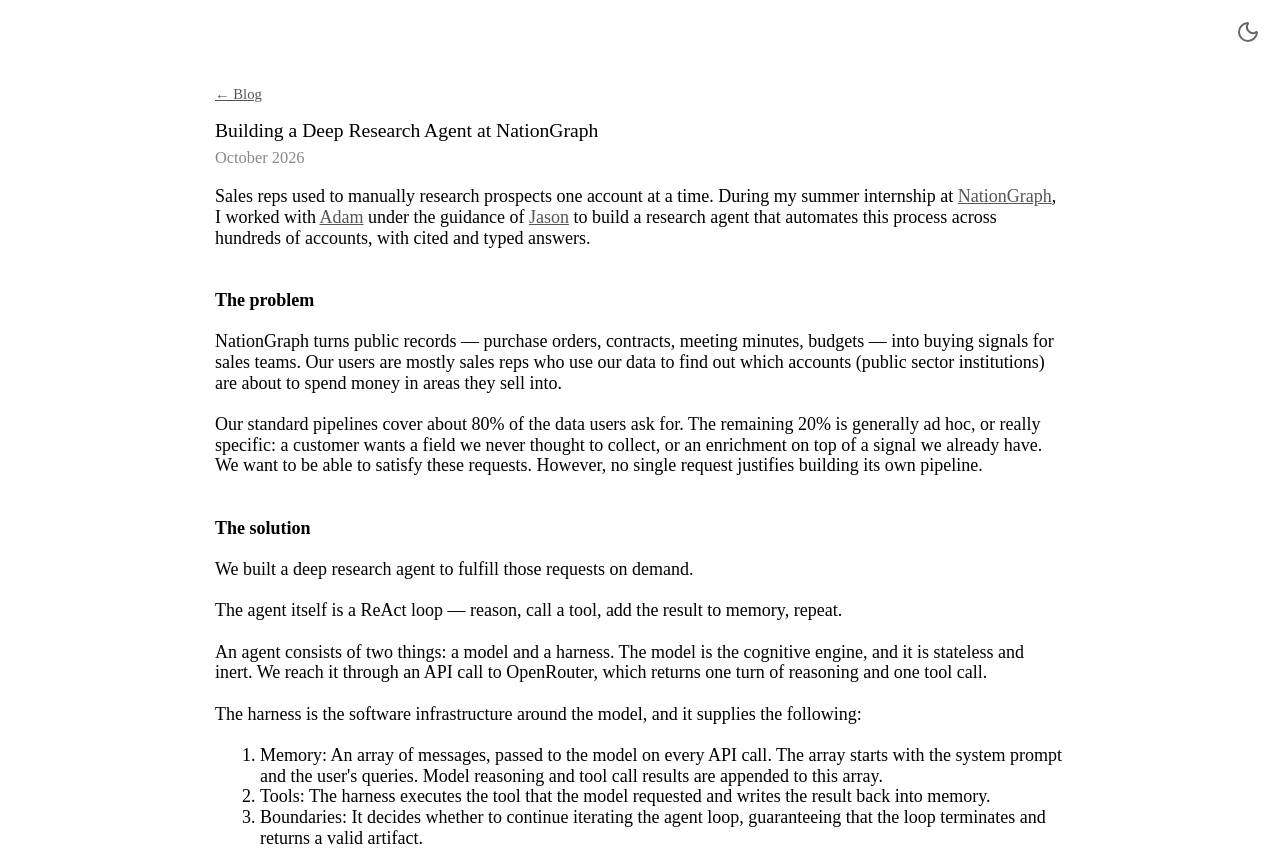
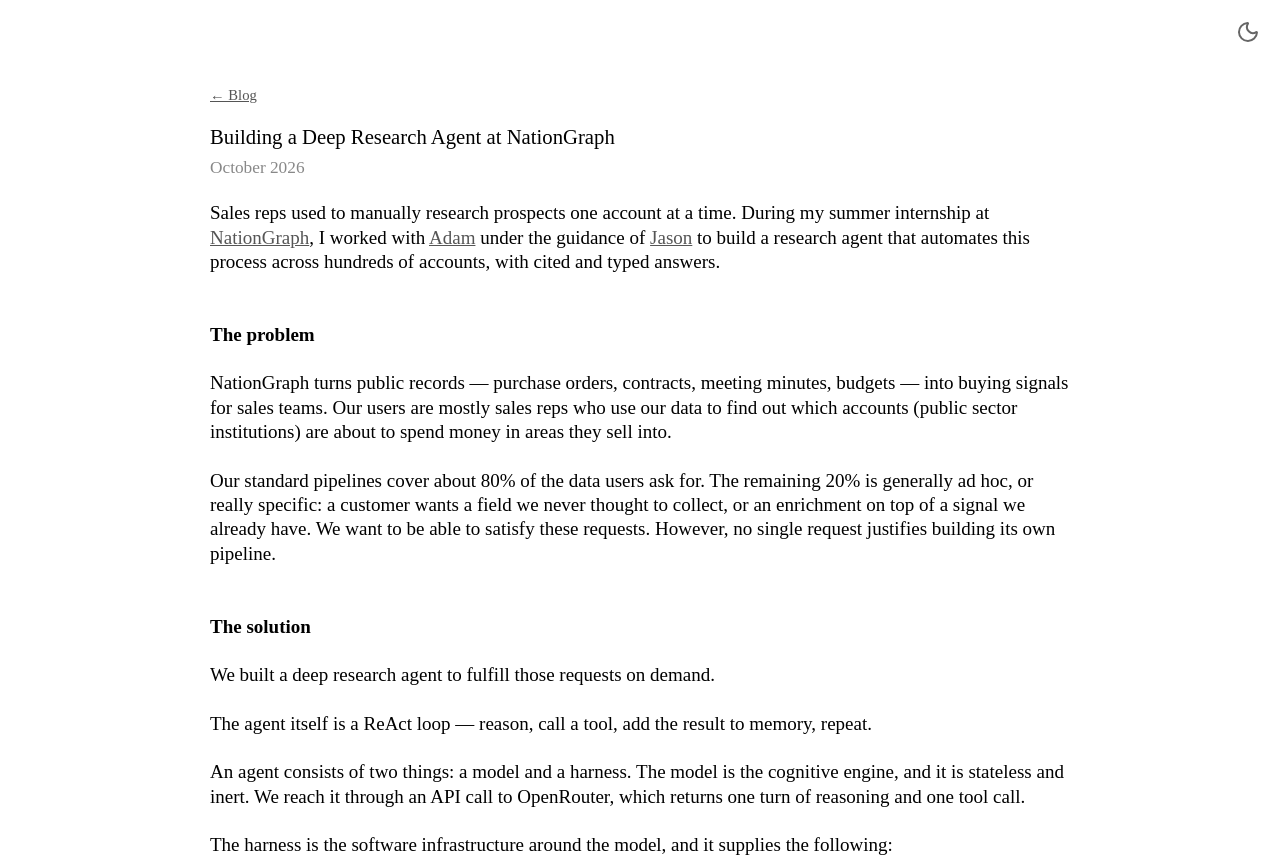
Before and after one commit to joannalauu/personal-website, a plain HTML site: page blog/building-a-deep-research-agent-at-nationgraph/index.html in a window 1280 px wide. Shown: the top 866 px of the page. Drawn offline with Linux system fonts and the light colour scheme; a script that the page names is missing.

Commit message:
fix styles

```diff
--- a/styles.css
+++ b/styles.css
@@ -92,17 +92,17 @@
 }
 
 /* Blog post, laid out like reading a document full screen: large Times New Roman text
-   (18px) in an 850px column with wide margins, single line spacing, one blank line between
+   (19px) in an 860px column with wide margins, single line spacing, one blank line between
    paragraphs, two before a section title. Children size themselves in em from this. */
 main.blog-post {
-  max-width: calc(850px + 80px); /* 850px of text plus the 40px side padding */
+  max-width: calc(860px + 80px); /* 860px of text plus the 40px side padding */
   padding-top: 86px;
-  font-size: 18px;
-  line-height: 1.15;
+  font-size: 19px;
+  line-height: 1.28;
 }
 
 .blog-post p {
-  margin: 0 0 1.15em;
+  margin: 0 0 1.28em;
 }
 
 .blog-post .back-link {
@@ -117,20 +117,20 @@
 }
 
 .blog-post .post-date {
-  margin: 0.4em 0 1.15em;
+  margin: 0.4em 0 1.28em;
   font-size: 0.91em;
   color: var(--muted);
 }
 
 .blog-post h3 {
-  margin: 2.3em 0 1.15em;
+  margin: 2.56em 0 1.28em;
   font-size: 1em;
 }
 
 .blog-post ol,
 .blog-post ul {
-  margin: 0 0 1.15em;
-  padding-left: 2.5em;
+  margin: 0 0 1.28em;
+  padding-left: 3em;
 }
 
 .post-header a {
```
